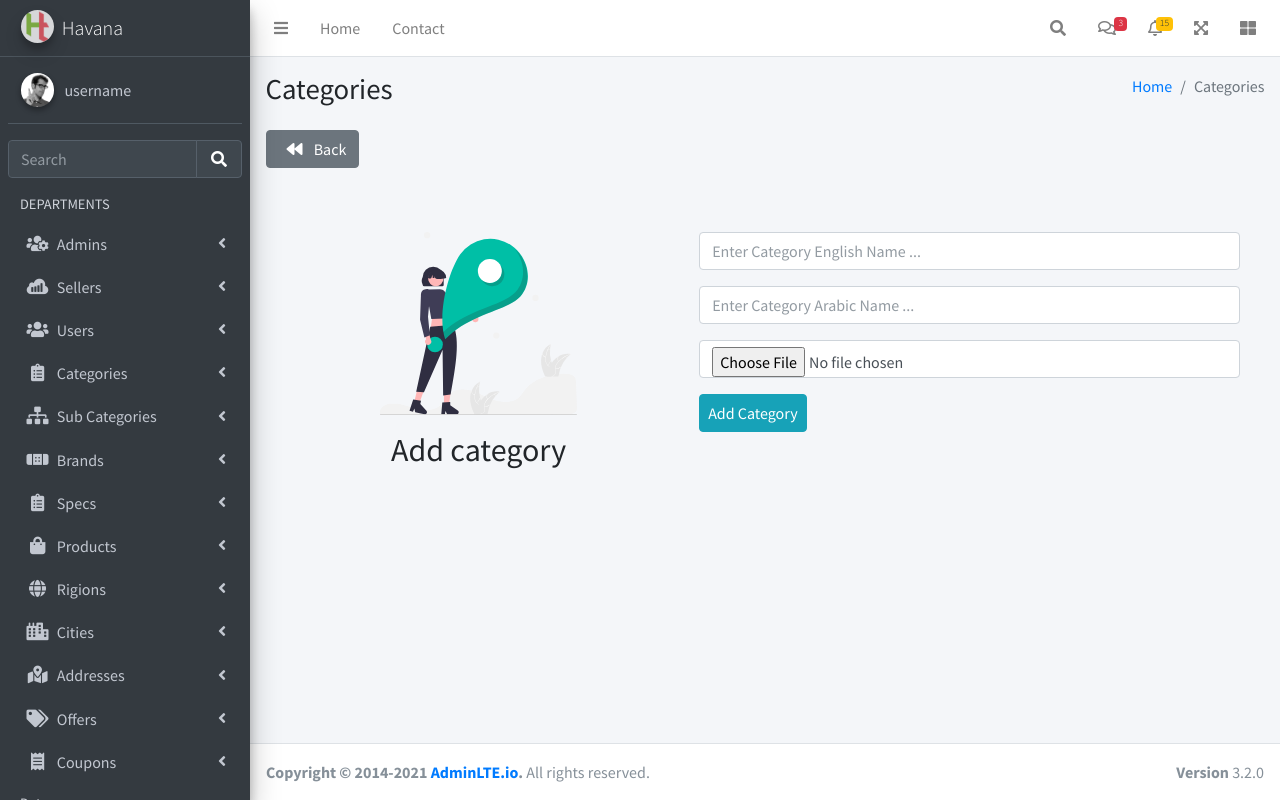
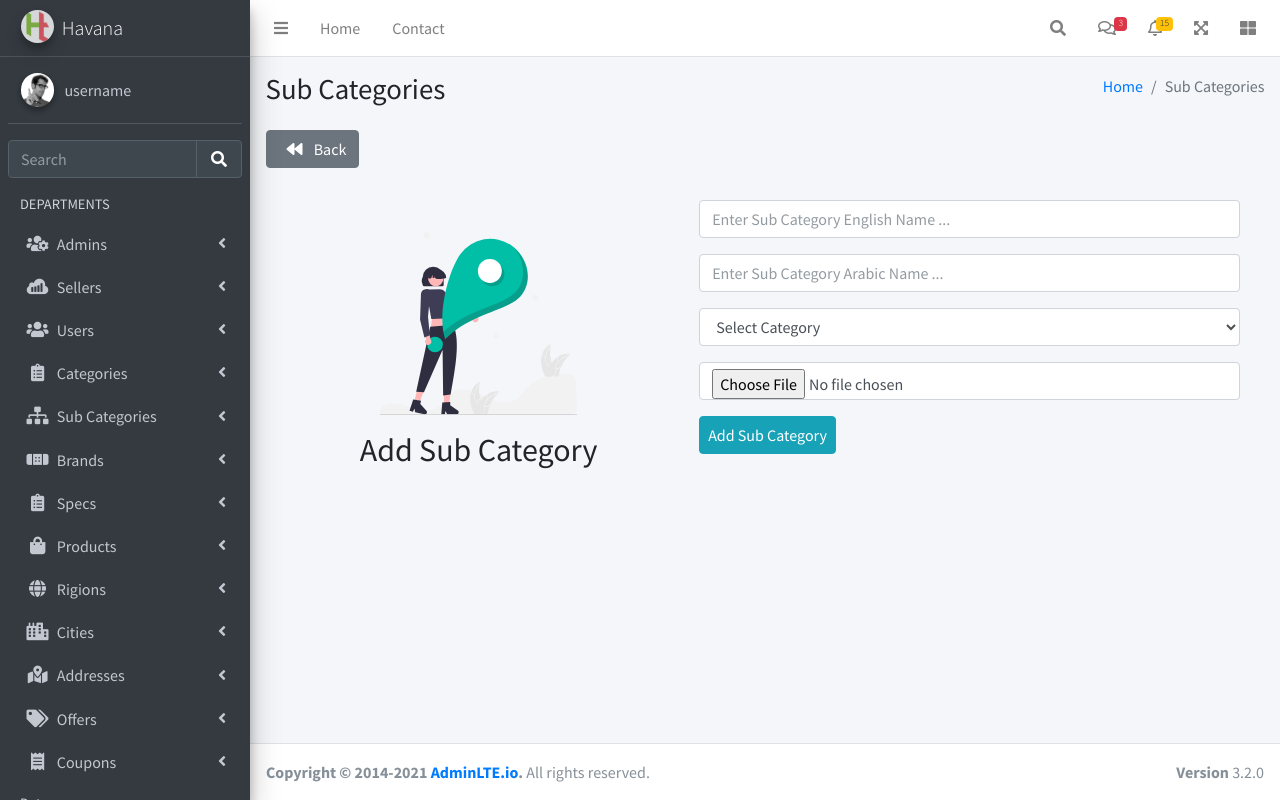
Before and after one commit to Reham2000/E-commerce_dashboard, a PHP site: page /subCategory_operations.php in a window 1280 px wide. Run offline with PHP 8.4, Linux system fonts and the light colour scheme; tables that the repository leaves empty or names only in its code hold one stand-in row (values such as "Sample post"); some libraries are stand-ins or nearby versions.

Commit message:
add new sub category

```diff
--- a/App/Database/Models/Subcategory.php
+++ b/App/Database/Models/Subcategory.php
@@ -10,10 +10,13 @@ class Subcategory extends Model implements Crud {
     private const NOT_ACTIVE = 0;
 
     public function create(){
-
+      $query = "INSERT INTO `subcategories` ( `name_en`, `name_ar`, `image`, `category_id`) VALUES (?,?,?,?)";
+      $stmt = $this->conn->prepare($query);
+      $stmt->bind_param('sssi', $this->name_en, $this->name_ar, $this->image,$this->category_id);
+      return $stmt->execute();
     }
     public function read(){
-      $query = "SELECT * FROM subCategories";
+      $query = "SELECT * FROM subcategories";
       return $this->conn->query($query);
     }
     public function update(){
@@ -22,7 +25,21 @@ class Subcategory extends Model implements Crud {
     public function delete(){
 
     }
-
+    public function updateWithoutImage()
+  {
+    $query = "UPDATE `subcategories` SET `name_en` = ? , `name_ar` = ? ,`status` = ? ,`category_id` WHERE `id`= ?";
+    $stmt = $this->conn->prepare($query);
+    $stmt->bind_param('sssii', $this->name_en, $this->name_ar, $this->status,$this->category_id, $this->id);
+    return $stmt->execute();
+  }
+    public function getSubcategoryById()
+    {
+      $query = "SELECT * FROM subcategories WHERE id = ?";
+      $stmt =  $this->conn->prepare($query);
+      $stmt->bind_param('i', $this->id);
+      $stmt->execute();
+      return $stmt->get_result();
+    }
     /**
      * Get the value of id
      */
--- a/subCategory_operations.php
+++ b/subCategory_operations.php
@@ -1,5 +1,5 @@
 <?php
-$title = "Categories";
+$title = "Sub Categories";
 include "includes/init.php";
 include "includes/header.php";
 include "includes/navbar.php";
@@ -8,30 +8,34 @@ include "includes/sidebar.php";
 use App\Services\Media;
 use App\Database\Models\Category;
 use App\Http\Requests\Validation;
+use App\Database\Models\Subcategory;
 
 $category = new Category;
+$subCategory = new Subcategory;
 $validation = new Validation;
+$categories = $category->read()->fetch_all();
+$categoriesId = array_column($categories, 0);
 if (isset($_GET['delete']) && is_numeric($_GET['delete'])) {
-  $categoryData = $category->setId($_GET['delete'])->getCategoryById()->fetch_object();
-  $category->setId($_GET['delete'])->delete();
-  if(!is_null($categoryData->image)){
-    unlink($categoryPath . $categoryData->image);
+  $subCategoryData = $subCategory->setId($_GET['delete'])->getSubcategoryById()->fetch_object();
+  $subCategory->setId($_GET['delete'])->delete();
+  if (!is_null($subCategoryData->image)) {
+    unlink($categoryPath . $subCategoryData->image);
   }
   header("location:categories.php");
   die;
 }
 if ($_SERVER['REQUEST_METHOD'] == "POST") {
   if (isset($_GET['update']) && is_numeric($_GET['update'])) {
-    $categoryData = $category->setId($_GET['update'])->getCategoryById()->fetch_object();
-    $validation->setInput('name_en')->setValue($_POST['name_en'])->isChanged($categoryData->name_en);
+    $subCategoryData = $subCategory->setId($_GET['update'])->getSubcategoryById()->fetch_object();
+    $validation->setInput('name_en')->setValue($_POST['name_en'])->isChanged($subCategoryData->name_en);
     if ($validation->getChanged() == '1') {
-      $validation->setInput('name_en')->setValue($_POST['name_en'])->required()->min(2)->max(32)->unique('categories','name_en');
+      $validation->setInput('name_en')->setValue($_POST['name_en'])->required()->min(2)->max(32)->unique('categories', 'name_en');
     }
-    $validation->setInput('name_ar')->setValue($_POST['name_ar'])->isChanged($categoryData->name_ar);
+    $validation->setInput('name_ar')->setValue($_POST['name_ar'])->isChanged($subCategoryData->name_ar);
     if ($validation->getChanged() == '1') {
-      $validation->setInput('name_ar')->setValue($_POST['name_ar'])->required()->min(2)->max(32)->unique('categories','name_ar');
+      $validation->setInput('name_ar')->setValue($_POST['name_ar'])->required()->min(2)->max(32)->unique('categories', 'name_ar');
     }
-    $validation->setInput('status')->setValue($_POST['status'])->isChanged($categoryData->status);
+    $validation->setInput('status')->setValue($_POST['status'])->isChanged($subCategoryData->status);
     if ($validation->getChanged() == '1') {
       $validation->setInput('status')->setValue($_POST['status'])->required()->in(['1', '2']);
     }
@@ -41,11 +45,11 @@ if ($_SERVER['REQUEST_METHOD'] == "POST") {
       if (empty($imageService->getErrors())) {
         if (empty($validation->getErrors())) {
           $imageService->upload($categoryPath);
-          if(! is_null($categoryData->image)){
-            $imageService->delete($categoryPath . $categoryData->image);
+          if (!is_null($subCategoryData->image)) {
+            $imageService->delete($categoryPath . $subCategoryData->image);
           }
-          $category->setName_en($_POST['name_en'])->setName_ar($_POST['name_ar'])->setImage($imageService->getFileName())->setStatus($_POST['status']);
-          if ($category->update()) {
+          $subCategory->setName_en($_POST['name_en'])->setName_ar($_POST['name_ar'])->setImage($imageService->getFileName())->setStatus($_POST['status']);
+          if ($subCategory->update()) {
             $message = "<div class='alert alert-success text-center p-1' role='alert'><h4>Category Updated Successfully</h4></div>";
             header("Refresh:5; url=category_operations.php?update={$_GET['update']}");
             die;
@@ -57,8 +61,8 @@ if ($_SERVER['REQUEST_METHOD'] == "POST") {
         $imageError = "<p class='text-danger font-weight-bold'> Image is required </p>";
       }
     } else {
-      $category->setName_en($_POST['name_en'])->setName_ar($_POST['name_ar'])->setStatus($_POST['status']);
-      if ($category->updateWithoutImage()) {
+      $subCategory->setName_en($_POST['name_en'])->setName_ar($_POST['name_ar'])->setStatus($_POST['status']);
+      if ($subCategory->updateWithoutImage()) {
         header("location:category_operations.php?update={$_GET['update']}");
         die;
       } else {
@@ -66,8 +70,8 @@ if ($_SERVER['REQUEST_METHOD'] == "POST") {
       }
     }
     if (empty($validation->getErrors())) {
-      $category->setName_en($_POST['name_en'])->setName_ar($_POST['name_ar'])->setStatus($_POST['status']);
-      if ($category->setId($_GET['update'])->update()) {
+      $subCategory->setName_en($_POST['name_en'])->setName_ar($_POST['name_ar'])->setStatus($_POST['status']);
+      if ($subCategory->setId($_GET['update'])->update()) {
         header("location:category_operations.php?update={$_GET['update']}");
         die;
       } else {
@@ -75,33 +79,38 @@ if ($_SERVER['REQUEST_METHOD'] == "POST") {
       }
     }
   } else {
-    // print_r($_FILES);die;
-    $validation->setInput('name_en')->setValue($_POST['name_en'])->required()->min(2)->max(32)->unique('categories', 'name_en');
-    $validation->setInput('name_ar')->setValue($_POST['name_ar'])->required()->min(2)->max(32)->unique('categories', 'name_ar');
+    // print_r($_POST);die;
+    $validation->setInput('name_en')->setValue($_POST['name_en'])->required()->min(2)->max(32)->unique('subcategories', 'name_en');
+    $validation->setInput('name_ar')->setValue($_POST['name_ar'])->required()->min(2)->max(32)->unique('subcategories', 'name_ar');
+    if (isset($_POST['category'])) {
+      $validation->setInput('category')->setValue($_POST['category'])->required()->in($categoriesId);
+    } else {
+      $categoryError = "<p class='text-danger font-weight-bold'> Category is required </p>";
+    }
     if ($_FILES['image']['error'] == 0) {
       $imageService = new Media;
       $imageService->setFile($_FILES['image'])->size(1024 * 1024)->extension(['png', 'jpg', 'jpeg']);
       if (empty($imageService->getErrors())) {
         if (empty($validation->getErrors())) {
-          $imageService->upload($categoryPath);
-          $category->setName_en($_POST['name_en'])->setName_ar($_POST['name_ar'])->setImage($imageService->getFileName());
-          if ($category->create()) {
-            header("location:categories.php");
+          $imageService->upload($subCategoryPath);
+          $subCategory->setName_en($_POST['name_en'])->setName_ar($_POST['name_ar'])->setImage($imageService->getFileName())->setCategory_id($_POST['category']);
+          if ($subCategory->create()) {
+            header("location:subCategories.php");
             die;
           } else {
-            $error = "<div class='alert alert-danger text-center p-1' role='alert'><h4>Something Went Wrong</h4></div>";
+            $error = "<div class='alert alert-danger text-center p-1' role='alert'><h4>Something Went Wrong in create</h4></div>";
           }
         }
       } else {
-        $imageError = "<p class='text-danger font-weight-bold'> Image is required </p>";
+        $imageError = "<p class='text-danger font-weight-bold'> Image Not Uplaoded </p>";
       }
     } else {
-      $category->setName_en($_POST['name_en'])->setName_ar($_POST['name_ar'])->setImage(null);
-      if ($category->create()) {
-        header("location:categories.php");
+      $subCategory->setName_en($_POST['name_en'])->setName_ar($_POST['name_ar'])->setImage(Null)->setCategory_id($_POST['category']);
+      if ($subCategory->create()) {
+        header("location:subCategories.php");
         die;
       } else {
-        $error = "<div class='alert alert-danger text-center p-1' role='alert'><h4>Something Went Wrong</h4></div>";
+        $error = "<div class='alert alert-danger text-center p-1' role='alert'><h4>Something Went Wrong in create</h4></div>";
       }
     }
   }
@@ -125,21 +134,21 @@ if ($_SERVER['REQUEST_METHOD'] == "POST") {
       <div class="row p-3">
         <div class="col-md-5 col-sm-12 text-center my-5">
           <img src="<?= $dashboardImagesPath ?>location.svg" class="w-50" alt="">
-          <h2 class="text-ingo text-center py-3"><?= isset($_GET['update']) ? 'Update' : 'Add' ?> category</h2>
+          <h2 class="text-ingo text-center py-3"><?= isset($_GET['update']) ? 'Update' : 'Add' ?> Sub Category</h2>
         </div>
         <?php
         if (isset($_GET['update']) && is_numeric($_GET['update'])) {
-          $categoryData = $category->setId($_GET['update'])->getCategoryById()->fetch_object();
+          $subCategoryData = $subCategory->setId($_GET['update'])->getSubcategoryById()->fetch_object();
         ?>
           <form action="" method="post" enctype="multipart/form-data" class="col-md-7 col-sm-12 px-3 mt-md-5">
             <?= $error ?? '' ?>
             <?= $message ?? '' ?>
             <div class="form-group">
-              <input type="text" name="name_en" id="" value="<?= $categoryData->name_en ?>" class="form-control" placeholder="Enter category English Name ...">
+              <input type="text" name="name_en" id="" value="<?= $subCategoryData->name_en ?>" class="form-control" placeholder="Enter Sub Category English Name ...">
               <?= $validation->getMessage('name_en') ?>
             </div>
             <div class="form-group">
-              <input type="text" name="name_ar" value="<?= $categoryData->name_ar ?>" id="" class="form-control" placeholder="Enter category Arabic Name ...">
+              <input type="text" name="name_ar" value="<?= $subCategoryData->name_ar ?>" id="" class="form-control" placeholder="Enter Sub Category Arabic Name ...">
               <?= $validation->getMessage('name_ar') ?>
             </div>
             <div class="form-group">
@@ -147,30 +156,37 @@ if ($_SERVER['REQUEST_METHOD'] == "POST") {
               <?= $imageError ?? '' ?>
             </div>
             <select name="status" id="" class="form-control mb-1">
-              <option selected disabled value>Select category Status</option>
-              <option <?= $categoryData->status == '1' ? 'selected' : '' ?> value="1">Active</option>
-              <option <?= $categoryData->status == '2' ? 'selected' : '' ?> value="2">Not Active</option>
+              <option selected disabled value>Select Sub Category Status</option>
+              <option <?= $subCategoryData->status == '1' ? 'selected' : '' ?> value="1">Active</option>
+              <option <?= $subCategoryData->status == '2' ? 'selected' : '' ?> value="2">Not Active</option>
             </select>
             <?= $validation->getMessage('status') ?>
 
-            <input type="submit" value="Update Category" class="btn btn-info my-2 px-2">
+            <input type="submit" value="Update Sub Category" class="btn btn-info my-2 px-2">
           </form>
         <?php } else { ?>
-          <form action="" method="post" enctype="multipart/form-data" class="col-md-7 col-sm-12 px-3 mt-md-5">
+          <form action="" method="post" enctype="multipart/form-data" class="col-md-7 col-sm-12 px-3 mt-md-3">
             <?= $error ?? '' ?>
             <div class="form-group">
-              <input type="text" name="name_en" id="" value="<?= $validation->getOldValue('name_en') ?>" class="form-control" placeholder="Enter Category English Name ...">
+              <input type="text" name="name_en" id="" value="<?= $validation->getOldValue('name_en') ?>" class="form-control" placeholder="Enter Sub Category English Name ...">
               <?= $validation->getMessage('name_en') ?>
             </div>
             <div class="form-group">
-              <input type="text" name="name_ar" value="<?= $validation->getOldValue('name_ar') ?>" id="" class="form-control" placeholder="Enter Category Arabic Name ...">
+              <input type="text" name="name_ar" value="<?= $validation->getOldValue('name_ar') ?>" id="" class="form-control" placeholder="Enter Sub Category Arabic Name ...">
               <?= $validation->getMessage('name_ar') ?>
             </div>
+            <select name="category" id="" class="form-control mb-3">
+              <option selected disabled value>Select Category </option>
+              <?php foreach ($categories as $categoryData) { ?>
+                <option <?= $validation->getOldValue('category') == $categoryData[0] ? 'selected' : ''  ?> value="<?= $categoryData[0] ?>"><?= $categoryData[1] . " ( " . $categoryData[2] . " ) "  ?></option>
+              <?php } ?>
+            </select>
+            <?= $categoryError ?? '' ?>
             <div class="form-group">
               <input type="file" name="image" class="form-control" id="">
               <?= $imageError ?? '' ?>
             </div>
-            <input type="submit" value="Add Category" class="btn btn-info px-2">
+            <input type="submit" value="Add Sub Category" class="btn btn-info px-2">
           </form>
         <?php } ?>
 
```
Also changed, not shown: images/subCategories/6489cc3aeb9a0.jpeg (added).
